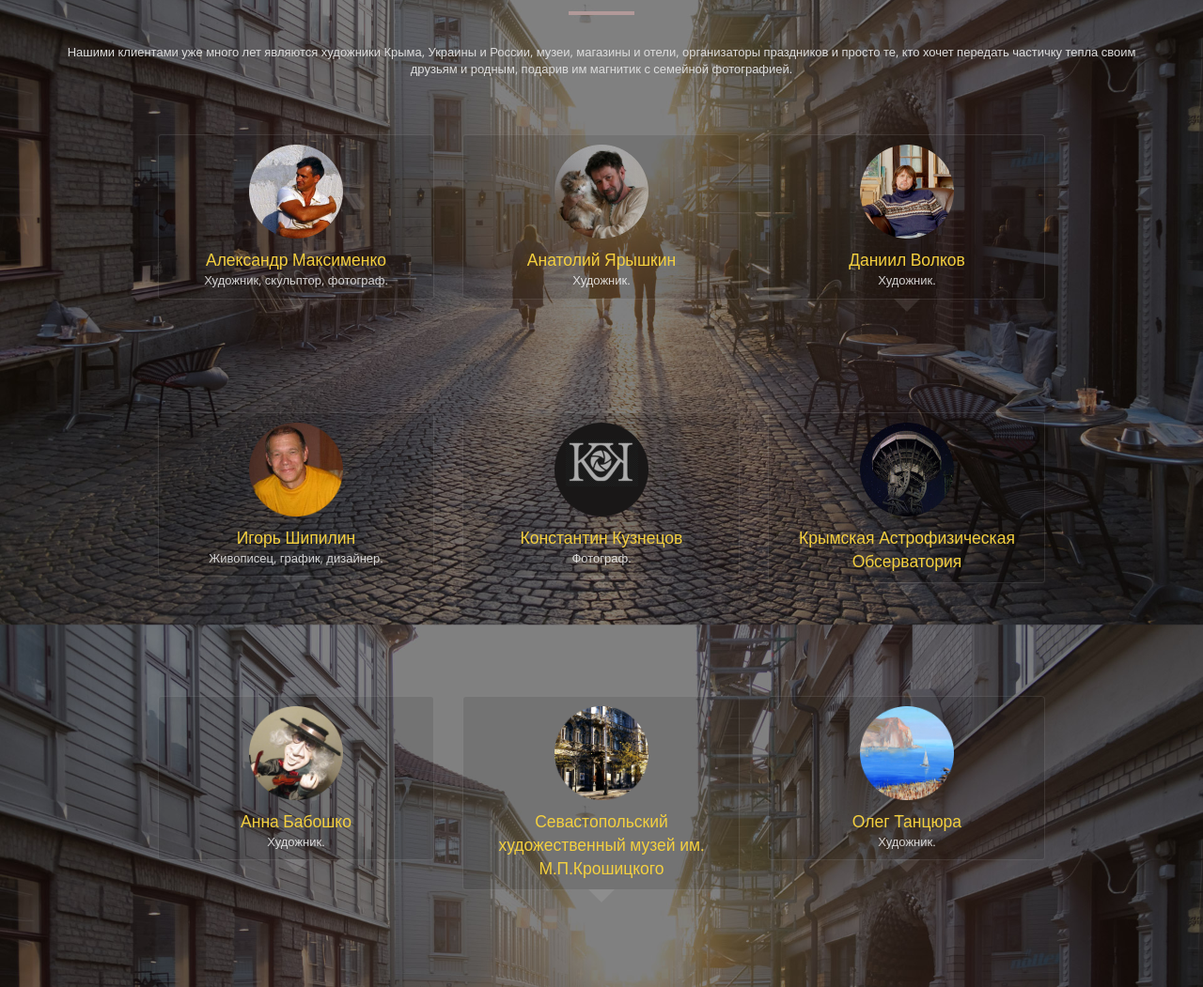
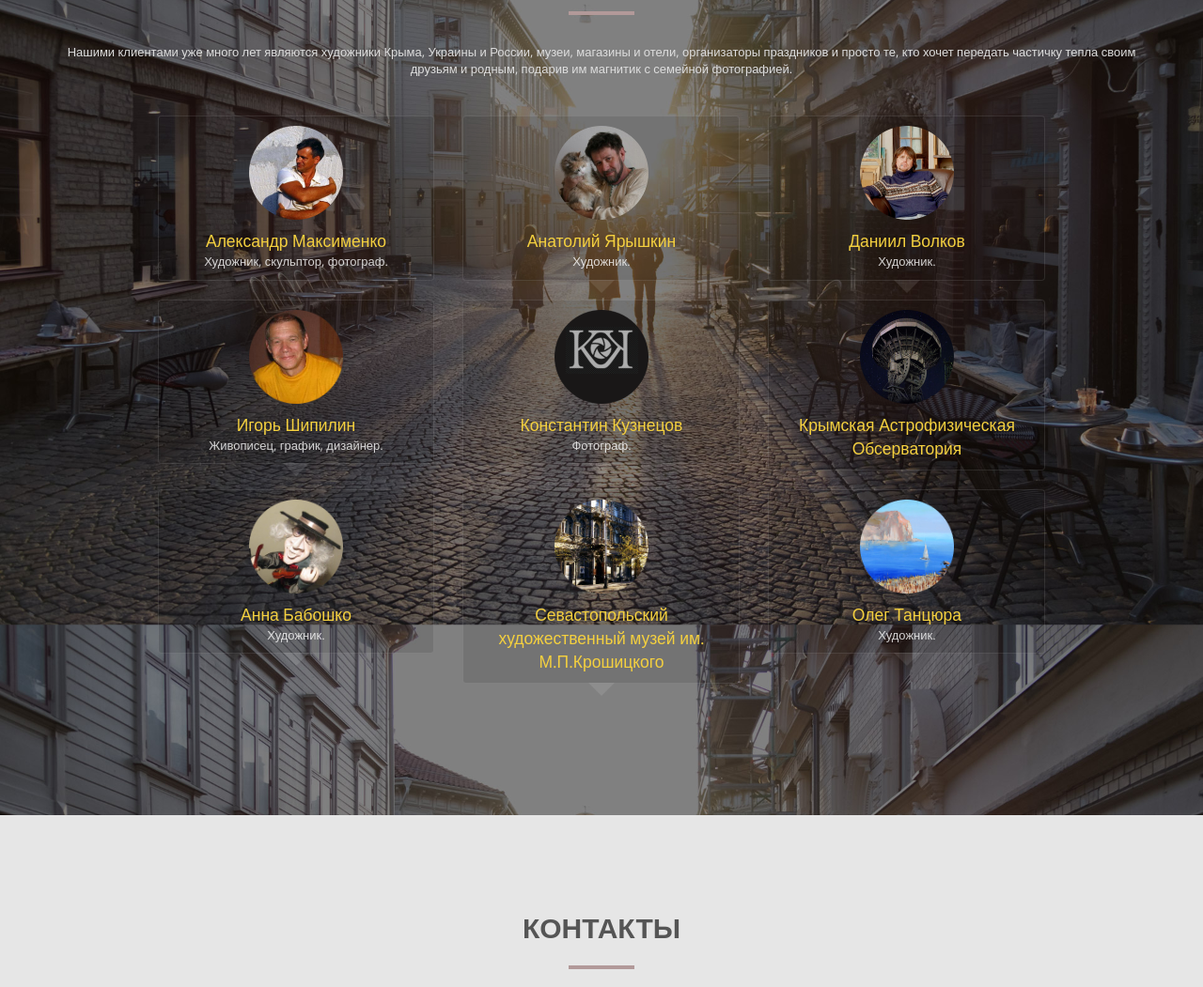
Before and after one commit to dgorodnichy/artmagnets, a plain HTML site: page index.html in a window 1280 px wide. Shown: the part 4100-5151 px from the top of the page at 94% size. Drawn offline with nearby package versions, Linux system fonts and the light colour scheme.

Commit message:
Remove paddings from authors

```diff
--- a/css/style.css
+++ b/css/style.css
@@ -464,8 +464,8 @@ img.img-thumbnail.team-img {
 	position: relative;
 	background: rgba(0,0,0,0.1);
 	min-height: 150px;
-	margin-top: 20px;
-	margin-bottom: 100px;
+	/* margin-top: 20px; */
+	/* margin-bottom: 100px; */
 	border: 1px solid rgba(255,255,255,0.1);
 	text-align: center;
 	color: rgba(255,255,255,0.8);
```
